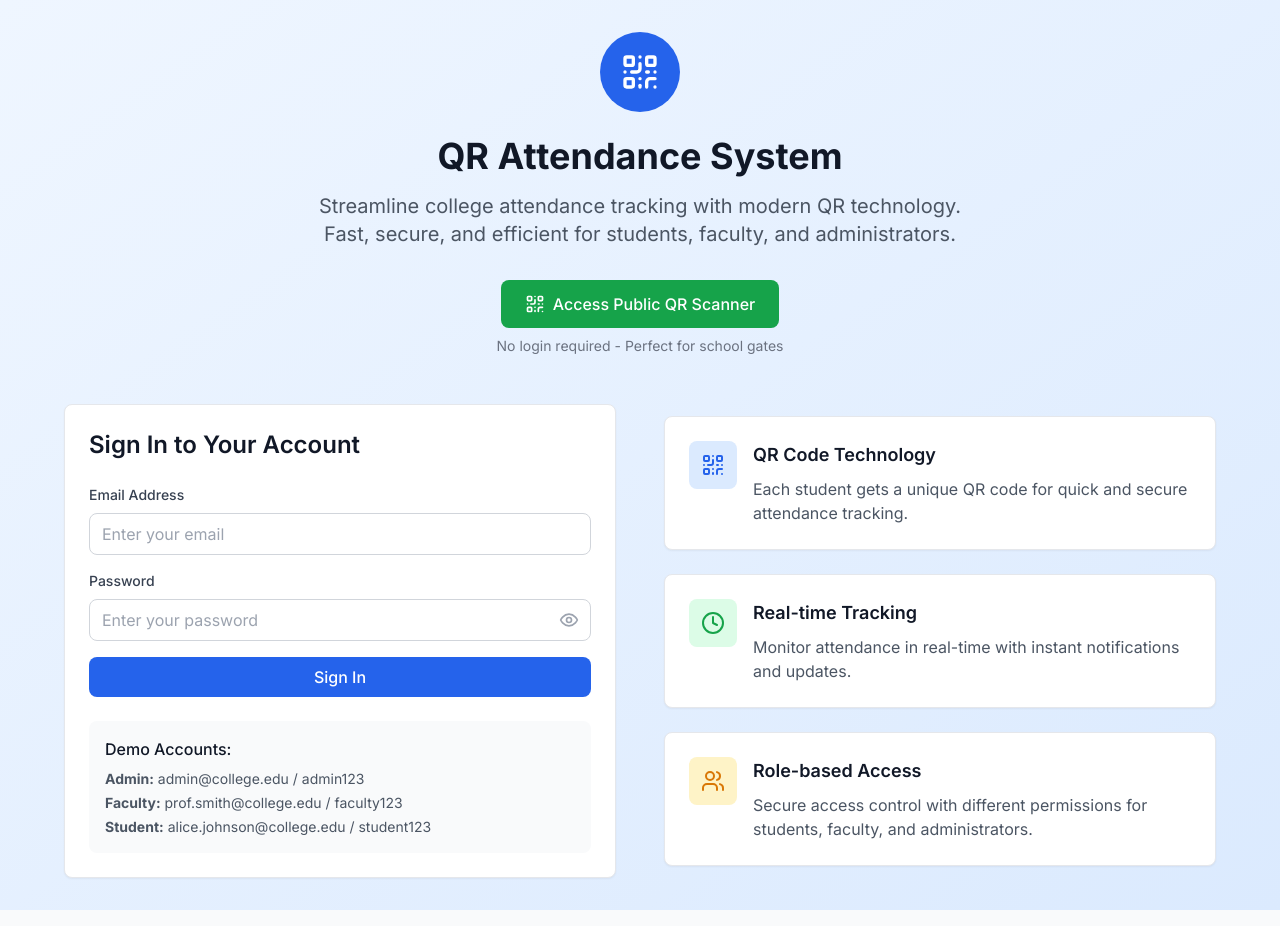
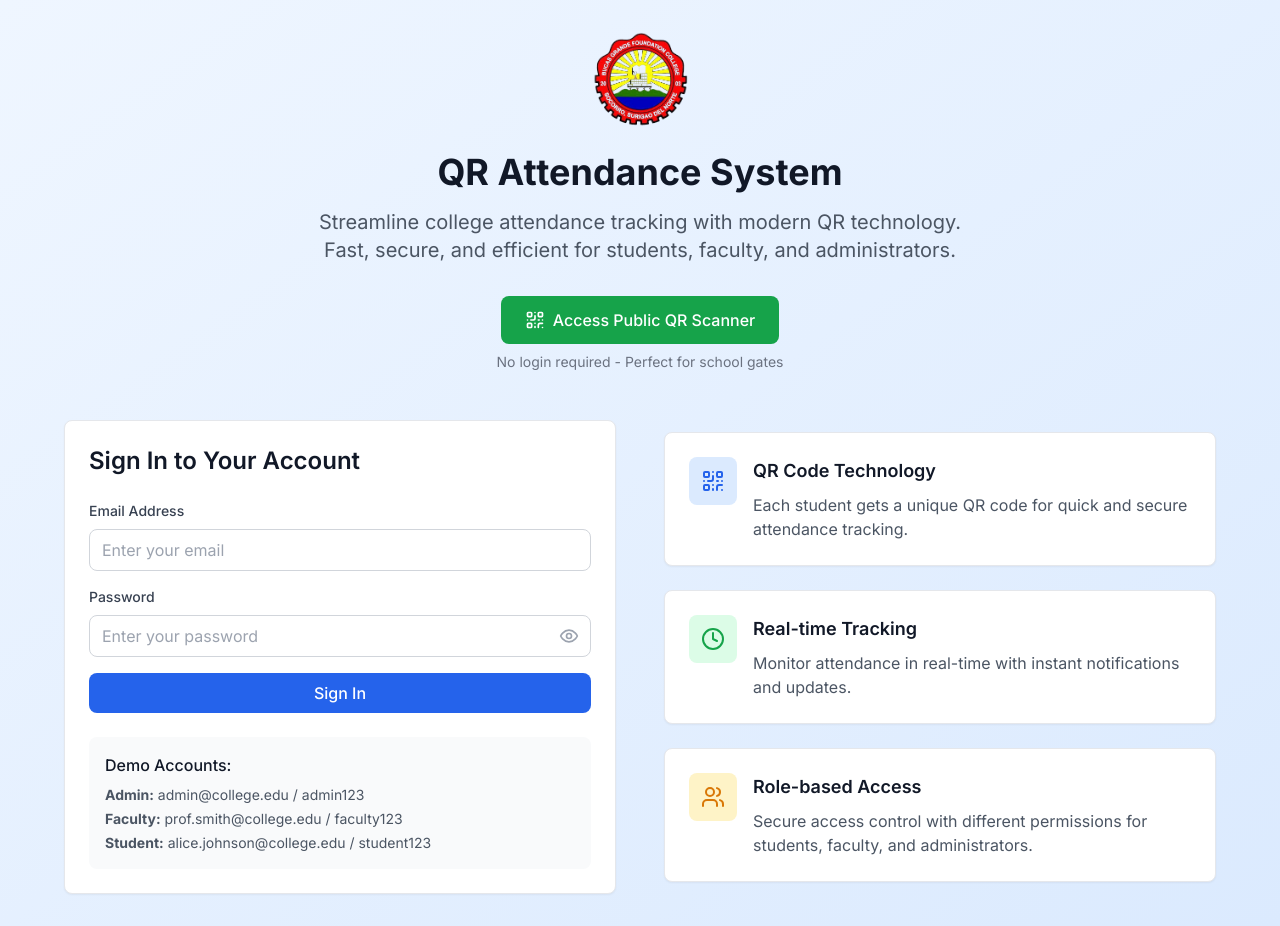
Before and after one commit to johnmichealacera/bgfc-attendance-qr-webapp, a Next.js app: page / in a window 1280 px wide. Built offline with nearby package versions, Linux system fonts and the light colour scheme; no server answers.

Commit message:
add bgfc logo to app

```diff
--- a/app/layout.tsx
+++ b/app/layout.tsx
@@ -9,6 +9,11 @@ const inter = Inter({ subsets: ['latin'] })
 export const metadata: Metadata = {
   title: 'QR Attendance System',
   description: 'College attendance tracking system using QR codes',
+  icons: {
+    icon: '/bgfc-logo.png',
+    shortcut: '/bgfc-logo.png',
+    apple: '/bgfc-logo.png',
+  },
 }
 
 export default function RootLayout({
--- a/app/page.tsx
+++ b/app/page.tsx
@@ -47,8 +47,12 @@ export default function HomePage() {
     <div className="min-h-screen bg-gradient-to-br from-primary-50 to-primary-100">
       <div className="container mx-auto px-4 py-8">
                   <div className="text-center mb-12">
-            <div className="inline-flex items-center justify-center w-20 h-20 bg-primary-600 rounded-full mb-6">
-              <QrCode className="w-10 h-10 text-white" />
+            <div className="inline-flex items-center justify-center mb-6">
+              <img
+                src="/bgfc-logo.png"
+                alt="School Logo"
+                className="w-24 h-24 object-contain"
+              />
             </div>
             <h1 className="text-4xl font-bold text-gray-900 mb-4">
               QR Attendance System
```
Also changed, not shown: public/bgfc-logo.png (added), 1 other file (tests, documents, lock files or other folders).
